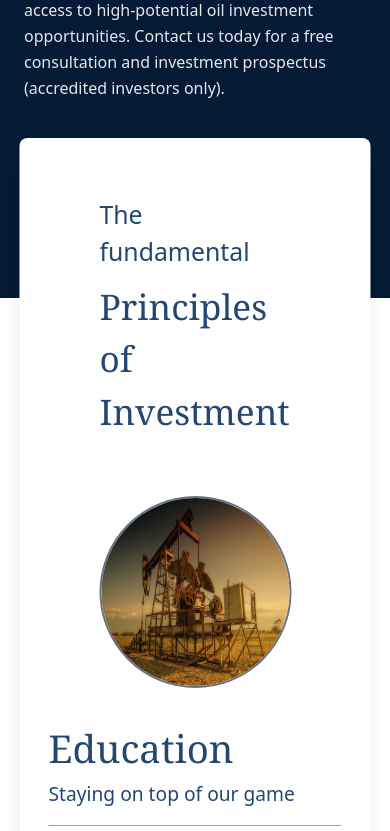
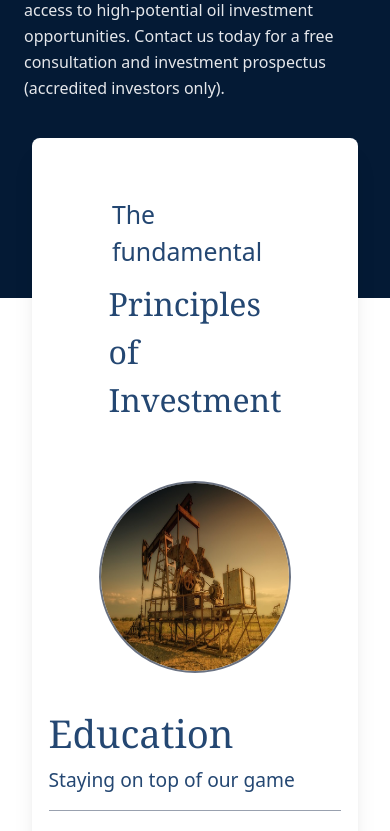
Before and after one commit to frankkdesmondd/civvest, a React (Vite) app in the folder frontend/: page /principled-approach in a window 390 px wide. Shown: the part 1180-2011 px from the top of the page. Built offline with nearby package versions, Linux system fonts and the light colour scheme; no server answers.

Commit message:
Update PrincipledBody.tsx

```diff
--- a/frontend/src/components/PrincipledBody.tsx
+++ b/frontend/src/components/PrincipledBody.tsx
@@ -4,11 +4,11 @@ import { HomeUtils } from '../utils/HomeUtils';
 
 const PrincipledBody: React.FC = () => {
   return (
-    <div className="relative flex flex-col z-20 mt-[-10em] lg:mt-[-14em] px-[4em] items-center mb-[212em] lg:mb-[110em]">
+    <div className="relative flex flex-col z-20 mt-[-10em] lg:mt-[-14em] px-[2em] lg:px-[4em] items-center mb-[5em]">
 
-      <div className="absolute bg-white w-[90%] flex flex-col justify-center items-center py-[3.6em] left-1/2 -translate-x-1/2 rounded-lg px-[5em] gap-[0.6em] lg:gap-[1.4em] shadow-xl">
+      <div className="bg-white w-full flex flex-col justify-center items-center py-[3.6em] rounded-lg px-[5em] gap-[0.6em] lg:gap-[1.4em] shadow-xl">
         <p className='text-[1.55em] text-[#244772]'>The fundamental</p>
-        <p className='text-[2.2em] lg:text-5xl font-serif text-[#244772]'>Principles of Investment</p>
+        <p className='text-[2em] lg:text-5xl font-serif text-[#244772]'>Principles of Investment</p>
         <div className='flex flex-col gap-[4em] lg:gap-[2.5em] items-start justify-between mt-[3em]'>
           <div className='flex flex-col lg:flex-row gap-[2em] lg:gap-[4em]'>
             <div className='flex flex-col gap-[1em] items-center'>
```
